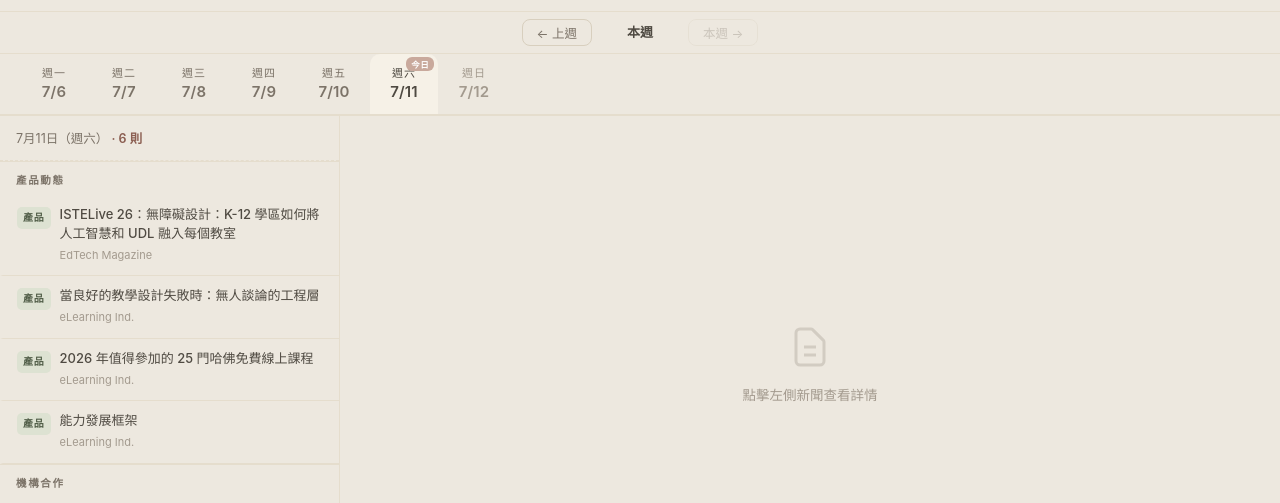
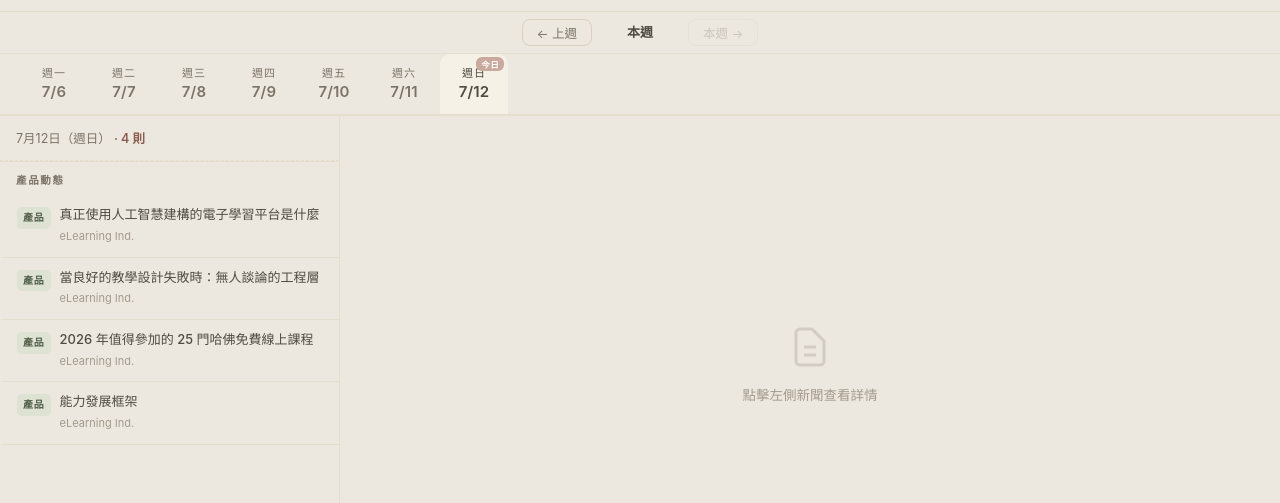
Before and after one commit to tzuyun1019/ai-edu-news-marketing-team, a plain HTML site: page index.html in a window 1280 px wide. Shown: the part 124-627 px from the top of the page. Drawn offline with Linux system fonts and the light colour scheme.

Commit message:
Daily update: 2026-07-12 - watchdog fallback

```diff
--- a/index.html
+++ b/index.html
@@ -491,8 +491,8 @@ body {
   <button class="tab" data-week="0" data-day="2026-07-08"><span class="tab-dow">週三</span><span class="tab-date">7/8</span></button>
   <button class="tab" data-week="0" data-day="2026-07-09"><span class="tab-dow">週四</span><span class="tab-date">7/9</span></button>
   <button class="tab" data-week="0" data-day="2026-07-10"><span class="tab-dow">週五</span><span class="tab-date">7/10</span></button>
-  <button class="tab active" data-week="0" data-day="2026-07-11"><span class="tab-dow">週六</span><span class="tab-date">7/11</span><span class="tab-today">今日</span></button>
-  <button class="tab empty" data-week="0" data-day="2026-07-12"><span class="tab-dow">週日</span><span class="tab-date">7/12</span></button>
+  <button class="tab" data-week="0" data-day="2026-07-11"><span class="tab-dow">週六</span><span class="tab-date">7/11</span></button>
+  <button class="tab active" data-week="0" data-day="2026-07-12"><span class="tab-dow">週日</span><span class="tab-date">7/12</span><span class="tab-today">今日</span></button>
       <button class="tab" data-week="1" data-day="2026-06-29"><span class="tab-dow">週一</span><span class="tab-date">6/29</span></button>
       <button class="tab" data-week="1" data-day="2026-06-30"><span class="tab-dow">週二</span><span class="tab-date">6/30</span></button>
       <button class="tab" data-week="1" data-day="2026-07-01"><span class="tab-dow">週三</span><span class="tab-date">7/1</span></button>
@@ -510,7 +510,58 @@ body {
 </nav>
 
 <div id="panesContainer">
-<section class="day-pane" data-day="2026-07-11">
+<section class="day-pane" data-day="2026-07-12">
+  <div class="split">
+    <aside class="news-list" id="list-2026-07-12">
+      <div class="pane-header">7月12日（週日）<span class="count"> · 4 則</span></div>
+
+      <div class="section-label">產品動態</div>
+      <div class="news-item" onclick="selectNews(this)"
+        data-story='{"section": "產品動態", "tagClass": "tag-product", "title": "真正使用人工智慧建構的電子學習平台是什麼", "para1": "電子學習平台不僅添加了人工智慧功能。他們徹底重建了核心系統。這是他們在幕後實際設計的。
+這篇文章最早發表在電子學習產業", "para2": "新工具或功能的推出代表市場競爭加劇，行銷策略需要相應調整。", "takeaway": "行銷團隊可追蹤此工具的用戶反饋，作為比較競品或合作機會的評估依據。", "sourceUrl": "https://elearningindustry.com/what-elearning-platforms-are-really-building-with-ai", "sourceName": "eLearning Ind."}'>
+        <span class="tag tag-product">產品</span>
+        <div class="item-text">
+          <div class="item-title">真正使用人工智慧建構的電子學習平台是什麼</div>
+          <div class="item-source">eLearning Ind.</div>
+        </div>
+      </div>
+      <div class="news-item" onclick="selectNews(this)"
+        data-story='{"section": "產品動態", "tagClass": "tag-product", "title": "當良好的教學設計失敗時：無人談論的工程層", "para1": "文章認為，學習者流失通常是由科技平台造成的，而不是教學設計，且工程選擇（載入速度、同步、進度保存、資料準確性）直接影響", "para2": "新工具或功能的推出代表市場競爭加劇，行銷策略需要相應調整。", "takeaway": "行銷團隊可追蹤此工具的用戶反饋，作為比較競品或合作機會的評估依據。", "sourceUrl": "https://elearningindustry.com/when-good-instructional-design-fails-the-engineering-layer-nobody-talks-about", "sourceName": "eLearning Ind."}'>
+        <span class="tag tag-product">產品</span>
+        <div class="item-text">
+          <div class="item-title">當良好的教學設計失敗時：無人談論的工程層</div>
+          <div class="item-source">eLearning Ind.</div>
+        </div>
+      </div>
+      <div class="news-item" onclick="selectNews(this)"
+        data-story='{"section": "產品動態", "tagClass": "tag-product", "title": "2026 年值得參加的 25 門哈佛免費線上課程", "para1": "探索適合專業人士的最佳哈佛免費線上課程。比較免費證書、商業、人工智慧、領導和數據科學課程。
+這篇文章首先發表在電子學習產業。", "para2": "新工具或功能的推出代表市場競爭加劇，行銷策略需要相應調整。", "takeaway": "行銷團隊可追蹤此工具的用戶反饋，作為比較競品或合作機會的評估依據。", "sourceUrl": "https://elearningindustry.com/harvard-free-online-courses", "sourceName": "eLearning Ind."}'>
+        <span class="tag tag-product">產品</span>
+        <div class="item-text">
+          <div class="item-title">2026 年值得參加的 25 門哈佛免費線上課程</div>
+          <div class="item-source">eLearning Ind.</div>
+        </div>
+      </div>
+      <div class="news-item" onclick="selectNews(this)"
+        data-story='{"section": "產品動態", "tagClass": "tag-product", "title": "能力發展框架", "para1": "能力發展框架（CDF）是一個建議的跨學科模型，用於在人工智慧、快速技術變革和進化的時代重新思考人才和發展。", "para2": "新工具或功能的推出代表市場競爭加劇，行銷策略需要相應調整。", "takeaway": "行銷團隊可追蹤此工具的用戶反饋，作為比較競品或合作機會的評估依據。", "sourceUrl": "https://elearningindustry.com/the-capability-development-framework", "sourceName": "eLearning Ind."}'>
+        <span class="tag tag-product">產品</span>
+        <div class="item-text">
+          <div class="item-title">能力發展框架</div>
+          <div class="item-source">eLearning Ind.</div>
+        </div>
+      </div>
+
+    </aside>
+    <div class="detail-panel" id="detail-2026-07-12">
+      <div class="detail-empty">
+        <svg width="48" height="48" viewBox="0 0 24 24" fill="none" stroke="currentColor" stroke-width="1.5"><path d="M9 12h6m-6 4h6m2 5H7a2 2 0 01-2-2V5a2 2 0 012-2h5.586a1 1 0 01.707.293l5.414 5.414a1 1 0 01.293.707V19a2 2 0 01-2 2z"/></svg>
+        <p>點擊左側新聞查看詳情</p>
+      </div>
+    </div>
+  </div>
+</section>
+
+      <section class="day-pane" data-day="2026-07-11" hidden>
   <div class="split">
     <aside class="news-list" id="list-2026-07-11">
       <div class="pane-header">7月11日（週六）<span class="count"> · 6 則</span></div>
@@ -1620,7 +1671,7 @@ body {
 
 <footer class="site-footer">
   資料由 Claude 自動彙整於每日清晨 7:00（台北時間）　·
-  最近更新：<span id="updated">2026-07-11 08:07 (Asia/Taipei)</span>
+  最近更新：<span id="updated">2026-07-12 08:06 (Asia/Taipei)</span>
 </footer>
 
 <script>
```
